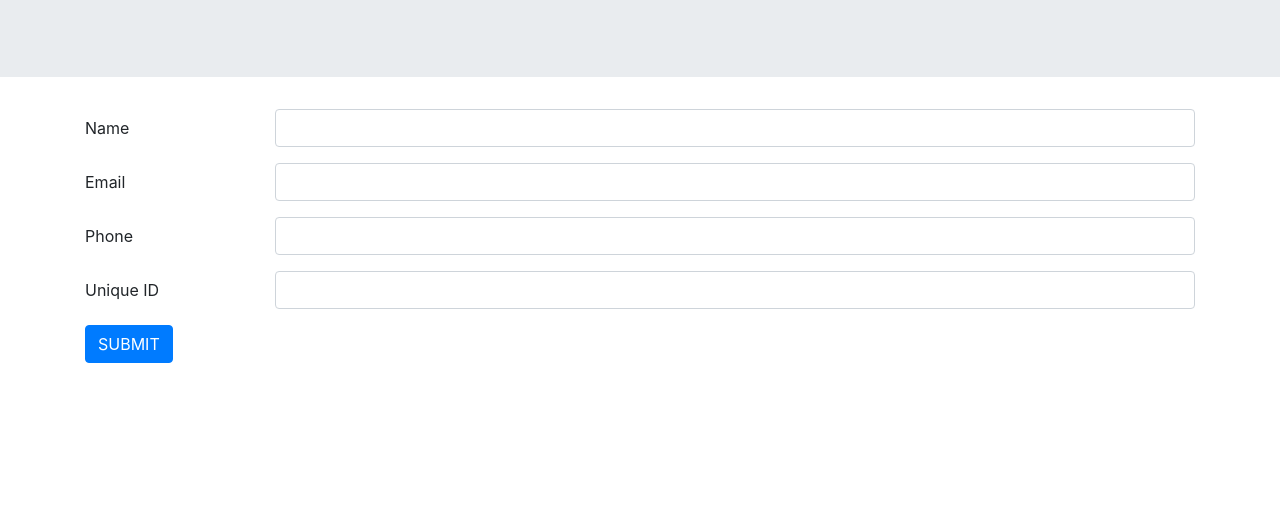
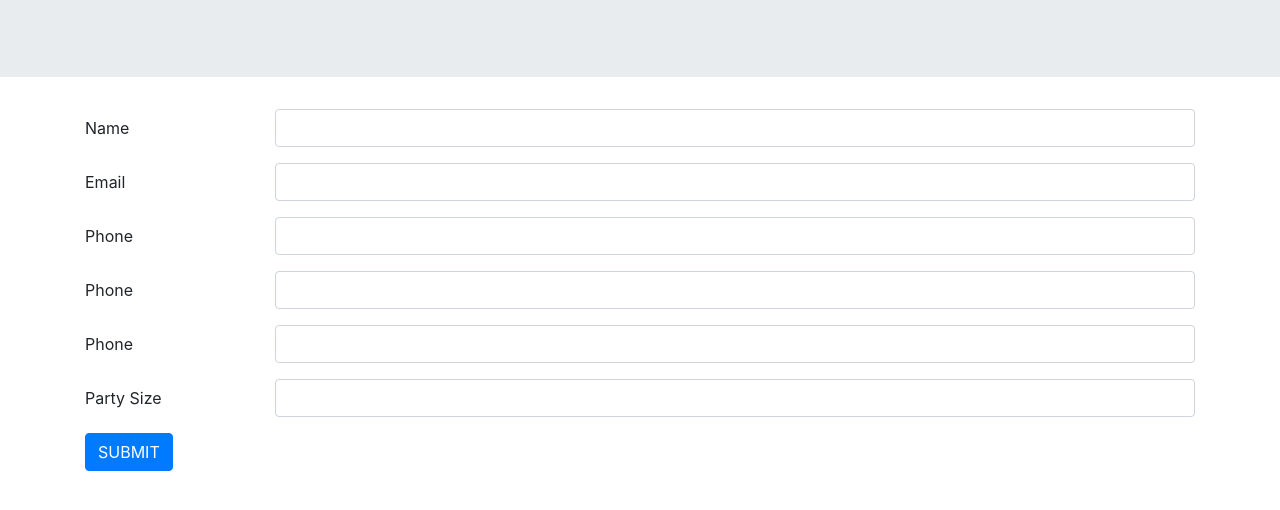
Before and after one commit to johannaleal/restaurant-hot, a website: page public/reservationform.html in a window 1280 px wide. Shown: the part 180-690 px from the top of the page. Drawn offline with nearby package versions, Linux system fonts and the light colour scheme.

Commit message:
fixed the form

```diff
--- a/public/reservationform.html
+++ b/public/reservationform.html
@@ -38,9 +38,21 @@
               </div>
             </div>
             <div class="form-group row">
-                <label for="uniqueid" class="col-sm-2 col-form-label">Unique ID</label>
+                <label for="phone" class="col-sm-2 col-form-label">Phone</label>
                 <div class="col-sm-10">
-                  <input type="text" class="form-control" id="uniqueid">
+                  <input type="text" class="form-control" id="phone">
+                </div>
+              </div>
+            <div class="form-group row">
+                <label for="phone" class="col-sm-2 col-form-label">Phone</label>
+                <div class="col-sm-10">
+                  <input type="text" class="form-control" id="phone">
+                </div>
+              </div>
+            <div class="form-group row">
+                <label for="partySize" class="col-sm-2 col-form-label">Party Size</label>
+                <div class="col-sm-10">
+                  <input type="text" class="form-control" id="partySize">
                 </div>
               </div>
             <div class="form-group row">
```
